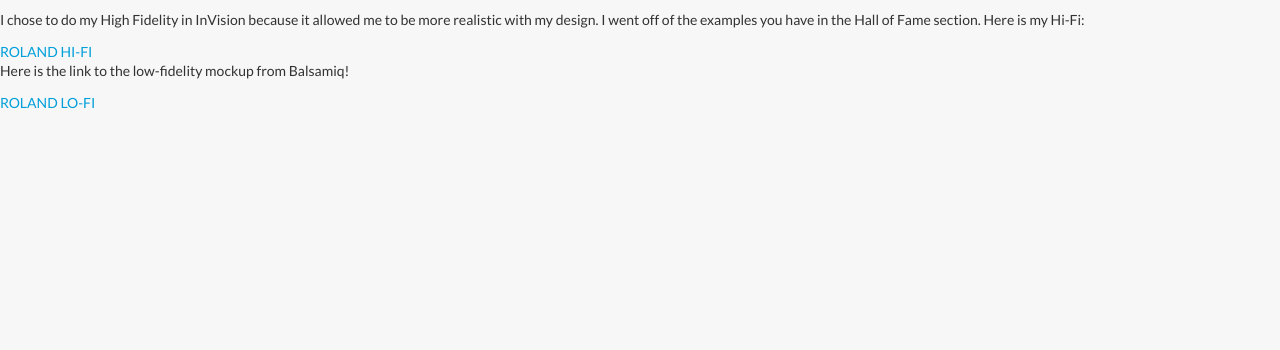
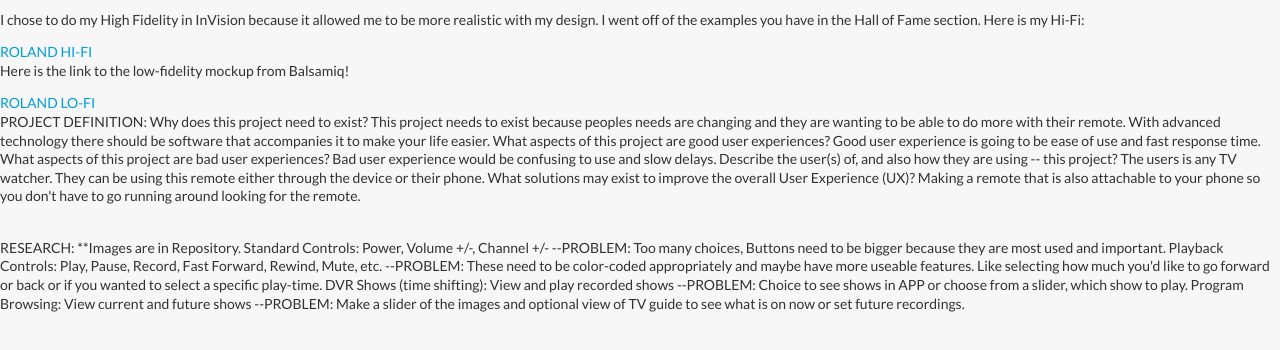
Before and after one commit to sroland820/p3-dvrRemote, a plain HTML site: page index.html in a window 1280 px wide. Shown: the part 64-414 px from the top of the page. Drawn offline with nearby package versions, Linux system fonts and the light colour scheme.

Commit message:
Add Info

```diff
--- a/index.html
+++ b/index.html
@@ -27,6 +27,38 @@
 <a href="https://sammieroland.mybalsamiq.com/projects/p3-dvr-remote/p3-DVRremote"> ROLAND LO-FI</a>
 
 
+<br>
+<p>PROJECT DEFINITION:
+  Why does this project need to exist?
+This project needs to exist because peoples needs are changing and they are wanting to be able to do more with their remote. With advanced technology there should be software that accompanies it to make your life easier.
+
+What aspects of this project are good user experiences?
+Good user experience is going to be ease of use and fast response time.
+
+What aspects of this project are bad user experiences?
+Bad user experience would be confusing to use and slow delays.
+
+Describe the user(s) of, and also how they are using -- this project?
+The users is any TV watcher. They can be using this remote either through the device or their phone.
+
+What solutions may exist to improve the overall User Experience (UX)?
+Making a remote that is also attachable to your phone so you don't have to go running around looking for the remote.</p>
+
+<br>
+
+<p> RESEARCH:
+**Images are in Repository.
+
+Standard Controls: Power, Volume +/-, Channel +/- --PROBLEM: Too many choices, Buttons need to be bigger because they are most used and important.
+
+Playback Controls: Play, Pause, Record, Fast Forward, Rewind, Mute, etc. --PROBLEM: These need to be color-coded appropriately and maybe have more useable features. Like selecting how much
+you'd like to go forward or back or if you wanted to select a specific play-time.
+
+DVR Shows (time shifting): View and play recorded shows --PROBLEM: Choice to see shows in APP or choose from a slider, which show to play.
+
+Program Browsing: View current and future shows --PROBLEM: Make a slider of the images and optional view of TV guide to see what is on now or set future recordings.
+</p>
+
 
   <script src="http://cdnjs.cloudflare.com/ajax/libs/jquery/2.0.3/jquery.js"></script>
   <script src="js/semantic.min.js"></script>
```
